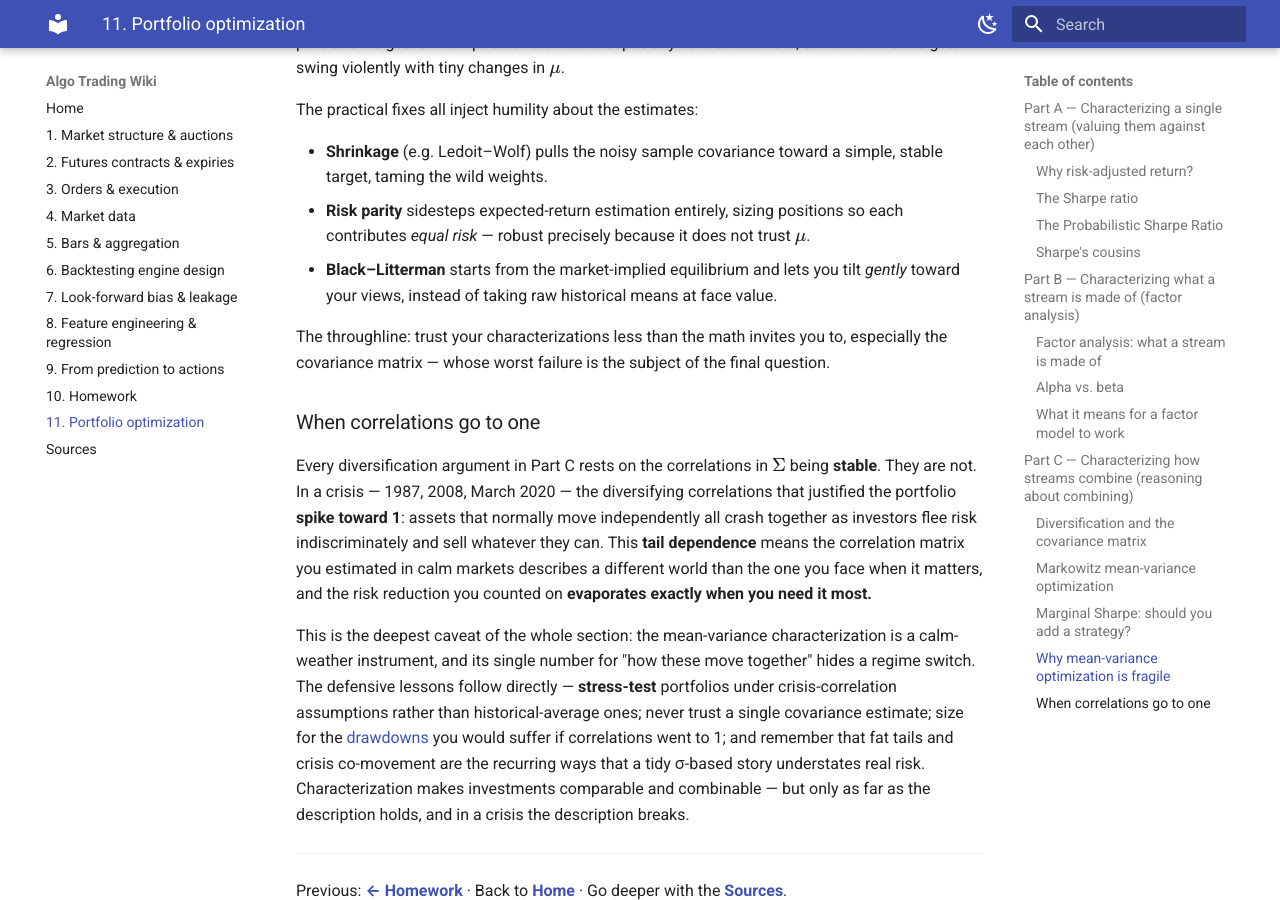
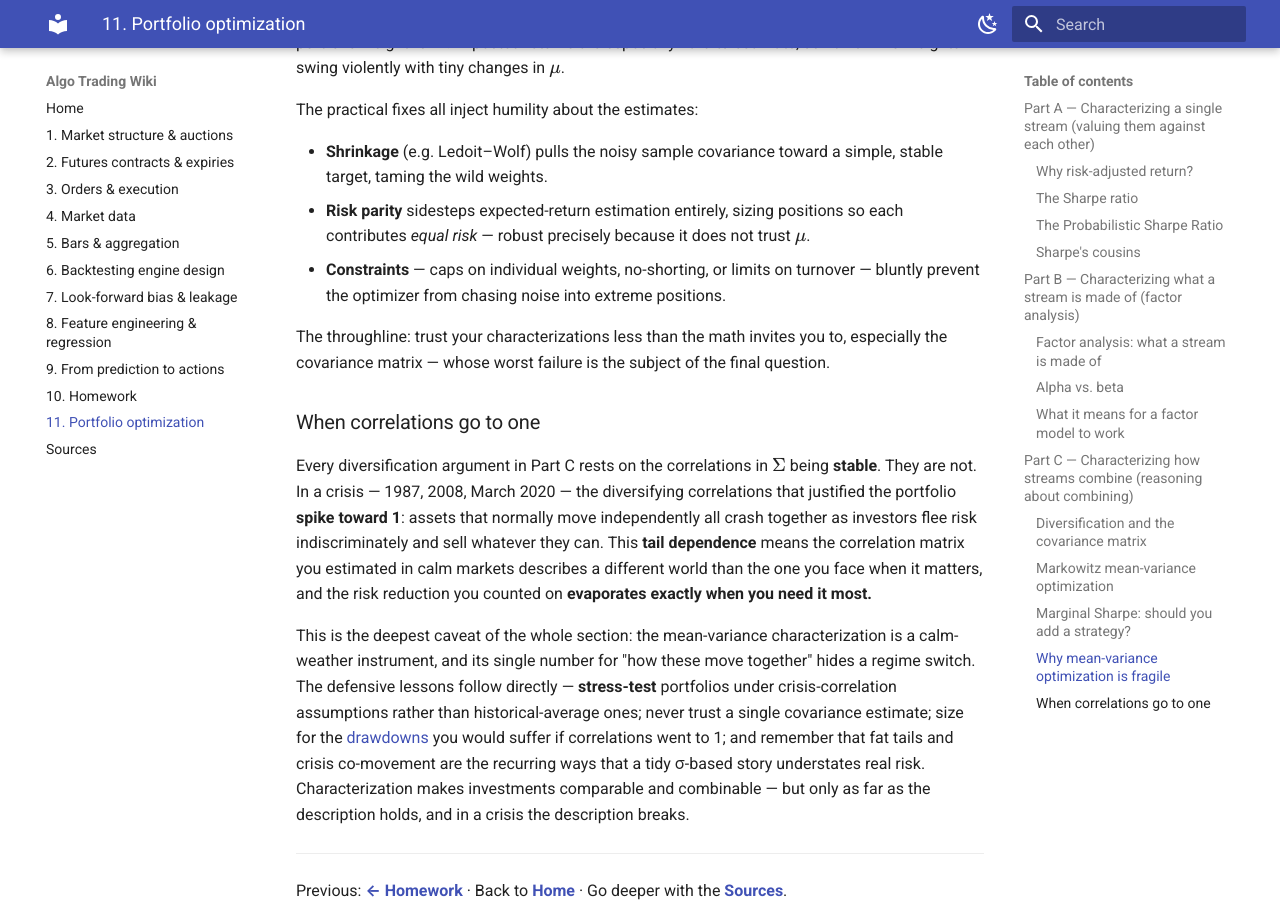
Before and after one commit to chiaolun/algo-trading-primer, an MkDocs documentation site: the page built from docs/11-portfolio-optimization.md, in a window 1280 px wide and 900 px high, scrolled down 7194 px. Built offline with MkDocs 1.6.1 and Material for MkDocs 9.7.7, drawn with Linux system fonts in a browser that asks for light colours.

Commit message:
Remove Black–Litterman from §11 robust fixes
Replace with a constraints-based fix (weight caps, no-shorting, turnover limits)
per user preference.

Co-Authored-By: Claude Opus 4.8 (1M context) <noreply@anthropic.com>

```diff
--- a/docs/11-portfolio-optimization.md
+++ b/docs/11-portfolio-optimization.md
@@ -315,9 +315,8 @@ The practical fixes all inject humility about the estimates:
 - **Risk parity** sidesteps expected-return estimation entirely, sizing positions
   so each contributes *equal risk* — robust precisely because it does not trust
   $\mu$.
-- **Black–Litterman** starts from the market-implied equilibrium and lets you
-  tilt *gently* toward your views, instead of taking raw historical means at face
-  value.
+- **Constraints** — caps on individual weights, no-shorting, or limits on turnover —
+  bluntly prevent the optimizer from chasing noise into extreme positions.
 
 The throughline: trust your characterizations less than the math invites you to,
 especially the covariance matrix — whose worst failure is the subject of the final
```
